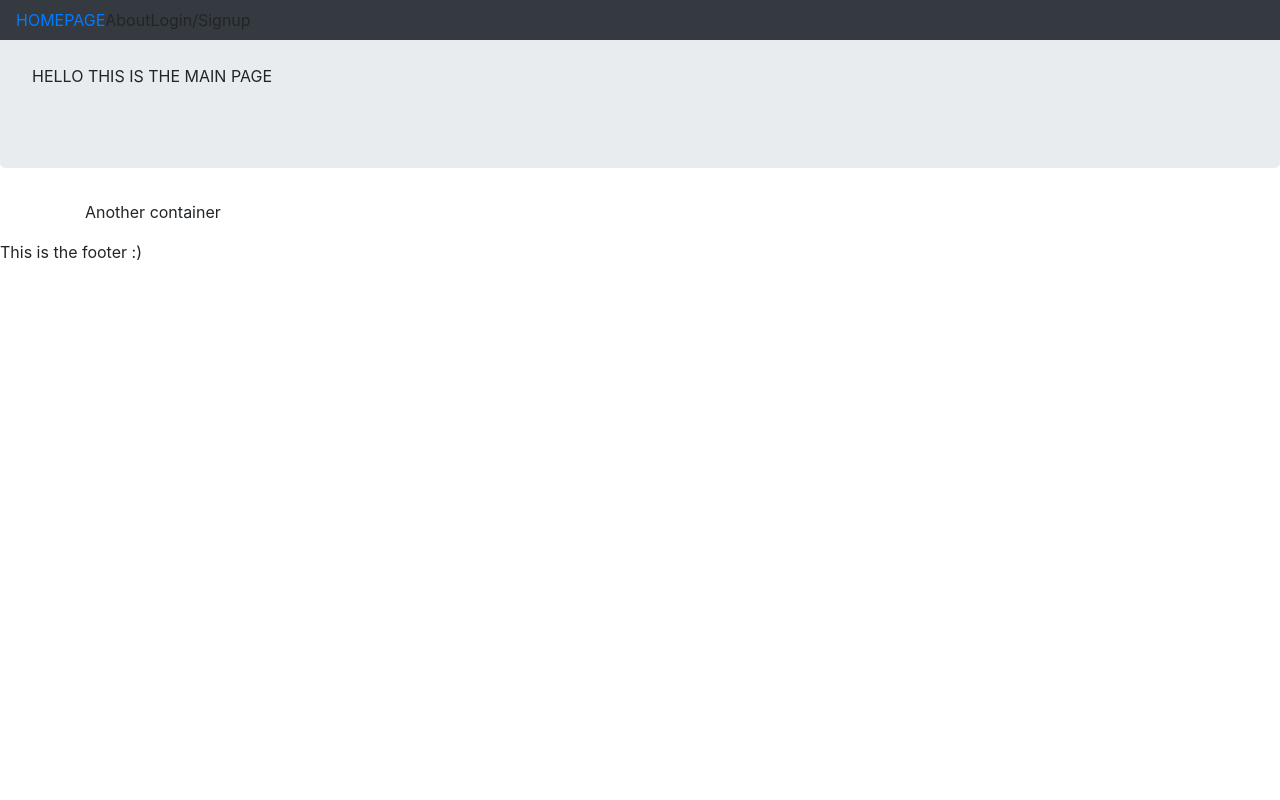
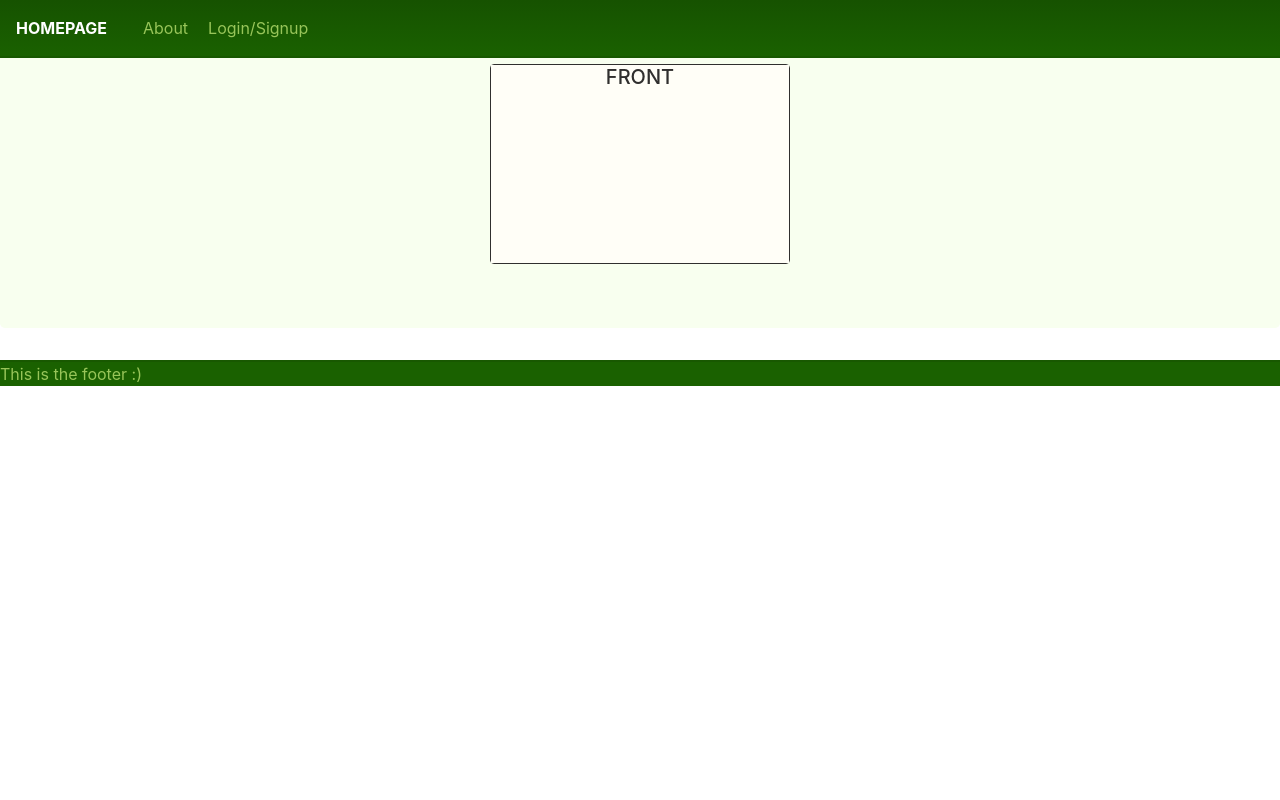
Before and after one commit to chhess02/flashcards, a Flask app: page /home/ in a window 1280 px wide. Run offline with Flask 2, Linux system fonts and the light colour scheme; some libraries are stand-ins or nearby versions.

Commit message:
solidify layout

```diff
--- a/flashcards/static/style.css
+++ b/flashcards/static/style.css
@@ -1,5 +1,104 @@
-/* CSS */
+ /* CSS */
+ @import url('https://fonts.googleapis.com/css?family=Roboto+Mono');
 
-html {
-    /* This is empty for now */
+/* Color scheme:
+Accents: 98C559(Light green), FFEFDA (peachish), 497545 (darker green)
+Text: 302F2E (Dark warm gray, might need to be darker. Main text.), 1F1E1D Titles
+Background: FFF7F3 - Cream/paper color
+*/
+html, body {
+    margin: 0;
+    height: 100%
 }
+
+h1 {
+  font-size: 2.2em;
+}
+
+.home-logo{
+    color: white;
+}
+
+.fc-front{
+    margin: 10px;
+    padding: 10px;
+    text-align: center;
+    box-shadow: black;
+}
+
+.fc-back{
+    margin: 10px;
+    padding: 10px;
+    text-align: center;
+    box-shadow: black;
+}
+
+nav {
+    background-image:linear-gradient(#165200, #1a6100);
+    color: #98C559;
+    border-bottom: 2px solid #185800;
+}
+
+.nav-item{
+    padding-left: 20px;
+}
+
+.jumbotron{
+    background: #f8ffef;
+    align-items: center;
+    height: auto;
+}
+
+footer {
+    background-color: #1a6100;
+    color: #98C559;
+    border-top: 2px solid #185800;
+}
+
+/* Flashcard CSS */
+/* The flip card container - set the width and height to whatever you want. We have added the border property to demonstrate that the flip itself goes out of the box on hover (remove perspective if you don't want the 3D effect */
+ .card {
+    background-color: transparent;
+    width: 300px;
+    height: 200px;
+    border: 1px solid #302F2E;
+    margin: auto;
+    align-content: center;
+  }
+
+  /* This container is needed to position the front and back side */
+  .card-inner {
+    position: relative;
+    width: 100%;
+    height: 100%;
+    text-align: center;
+    transition: transform 0.8s;
+    transform-style: preserve-3d;
+  }
+
+  /* Do an horizontal flip when you move the mouse over the flip box container */
+  .card:hover .card-inner {
+    transform: rotateY(180deg);
+  }
+
+  /* Position the front and back side */
+  .card-front, .card-back {
+    position: absolute;
+    width: 100%;
+    height: 100%;
+    -webkit-backface-visibility: hidden; /* Safari */
+    backface-visibility: hidden;
+  }
+
+  /* Style the front side (fallback if image is missing) */
+  .card-front {
+    background-color: #fffef7;
+    color: #302F2E;
+  }
+
+  /* Style the back side */
+  .card-back {
+    background-color: #fffef7;
+    color: #302F2E;
+    transform: rotateY(180deg);
+  }
--- a/flashcards/templates/homepage.html
+++ b/flashcards/templates/homepage.html
@@ -1,8 +1,8 @@
 <!DOCTYPE html>
 <head>
     <!-- Imports -->
-    <link rel="stylesheet" href="https://stackpath.bootstrapcdn.com/bootstrap/4.3.1/css/bootstrap.min.css" integrity="sha384-ggOyR0iXCbMQv3Xipma34MD+dH/1fQ784/j6cY/iJTQUOhcWr7x9JvoRxT2MZw1T" crossorigin="anonymous">
-
+    <link rel="stylesheet"type="text/css" href="https://stackpath.bootstrapcdn.com/bootstrap/4.3.1/css/bootstrap.min.css" integrity="sha384-ggOyR0iXCbMQv3Xipma34MD+dH/1fQ784/j6cY/iJTQUOhcWr7x9JvoRxT2MZw1T" crossorigin="anonymous">
+    <link rel="stylesheet" type= "text/css" href="../static/style.css"></link>
     <title>Distraction free FLASHCARDS [IN PROGRESS]</title>
 </head>
 <!-- Ideas:
@@ -10,36 +10,42 @@
             If I have more details, I can make a more fleshed out "about" page that goes into more detail. -->
 <body>
     <header>
-        <nav class="navbar navbar-expand-md navbar-dark fixed-top bg-dark">
-            <a href="www.google.com">HOMEPAGE</a>
-            <div class="">
-            <ul class="navbar-nav mr-auto">
-                <li class="nav-item">About</li>
-                <li class="nav-item dropdown">
-                    Login/Signup</li>
-            </ul>
+        <nav class="navbar navbar-expand-md navbar-dark fixed-top">
+            <a class="home-logo" href="homepage.html"><strong>HOMEPAGE</strong></a>
+            <div class="navbar">
+                <ul class="navbar-nav mr-auto">
+                    <li class="nav-item">About</li>
+                    <li class="nav-item dropdown">Login/Signup</li>
+                </ul>
             </div>
         </nav>
     </header>
     <main role="main">
         <div class="jumbotron">
-        <p>HELLO THIS IS THE MAIN PAGE</p>
-        </div>
-        <div class="container">
-            <p> Another container </p>
+            <div class="card">
+                <div class="card-inner">
+                    <div class="card-front">
+                        <h5>FRONT</h5>
+                    </div>
+                    <div class="card-back">
+                        <p>BACK</p>
+                    </div>
+                </div>
+            </div>
         </div>
     </main>
+    <!--JavaScript at end of body for optimized loading-->
+    <script src="https://code.jquery.com/jquery-3.3.1.slim.min.js" integrity="sha384-q8i/X+965DzO0rT7abK41JStQIAqVgRVzpbzo5smXKp4YfRvH+8abtTE1Pi6jizo" crossorigin="anonymous"></script>
+    <script src="https://cdnjs.cloudflare.com/ajax/libs/popper.js/1.14.7/umd/popper.min.js" integrity="sha384-UO2eT0CpHqdSJQ6hJty5KVphtPhzWj9WO1clHTMGa3JDZwrnQq4sF86dIHNDz0W1" crossorigin="anonymous"></script>
+    <script src="https://stackpath.bootstrapcdn.com/bootstrap/4.3.1/js/bootstrap.min.js" integrity="sha384-JjSmVgyd0p3pXB1rRibZUAYoIIy6OrQ6VrjIEaFf/nJGzIxFDsf4x0xIM+B07jRM" crossorigin="anonymous"></script>
+    <script type="text/JavaScript">
+        $('.card').click(){
+            $()
+        }
+    </script>
     <footer>
         <div>
         <p> This is the footer :)</p>
         </div>
     </footer>
-    <!--JavaScript at end of body for optimized loading-->
-    <script src="https://code.jquery.com/jquery-3.3.1.slim.min.js" integrity="sha384-q8i/X+965DzO0rT7abK41JStQIAqVgRVzpbzo5smXKp4YfRvH+8abtTE1Pi6jizo" crossorigin="anonymous"></script>
-    <script src="https://cdnjs.cloudflare.com/ajax/libs/popper.js/1.14.7/umd/popper.min.js" integrity="sha384-UO2eT0CpHqdSJQ6hJty5KVphtPhzWj9WO1clHTMGa3JDZwrnQq4sF86dIHNDz0W1" crossorigin="anonymous"></script>
-    <script src="https://stackpath.bootstrapcdn.com/bootstrap/4.3.1/js/bootstrap.min.js" integrity="sha384-JjSmVgyd0p3pXB1rRibZUAYoIIy6OrQ6VrjIEaFf/nJGzIxFDsf4x0xIM+B07jRM" crossorigin="anonymous"></script>
 </body>
-
-<footer>
-
-</footer>
```
